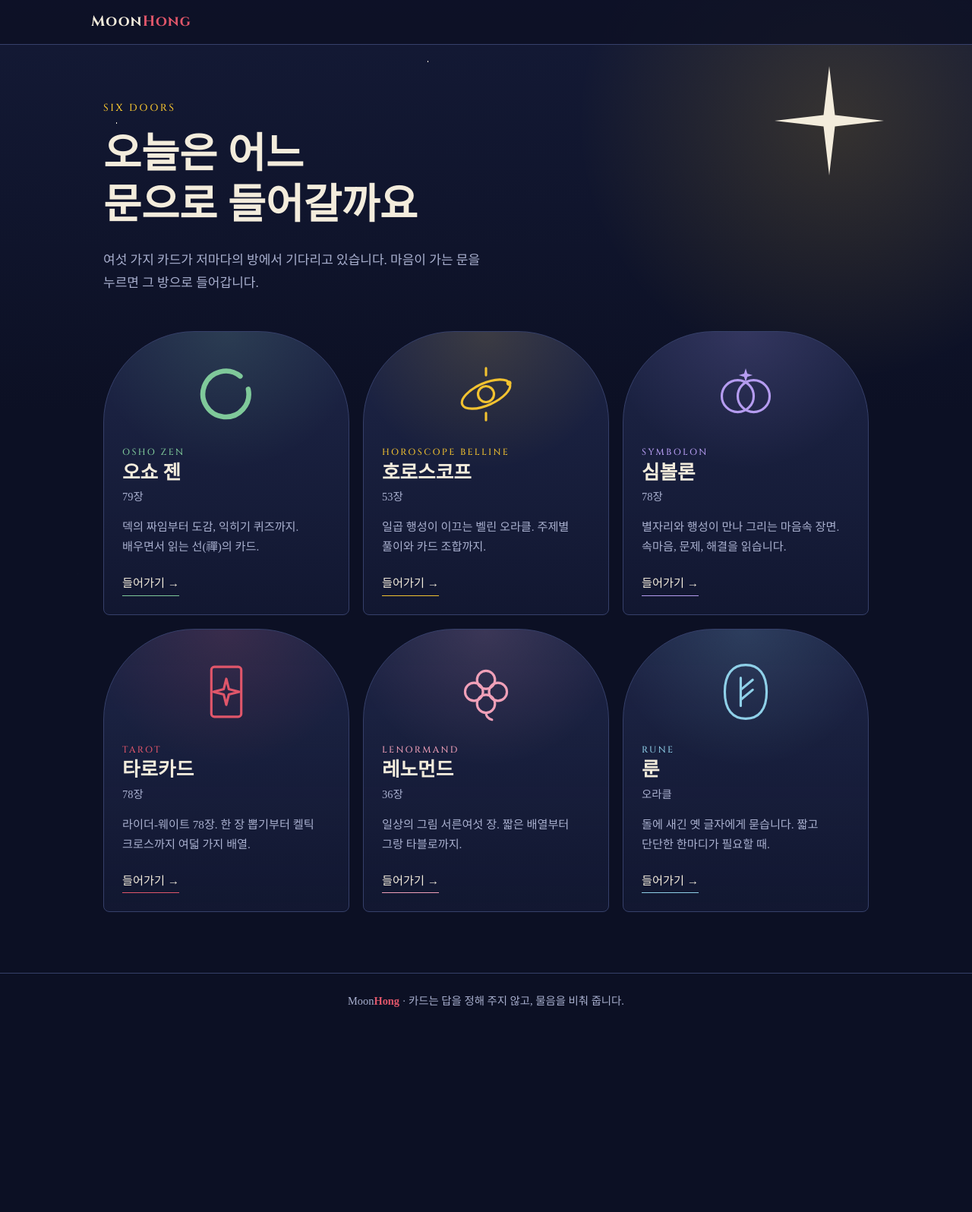
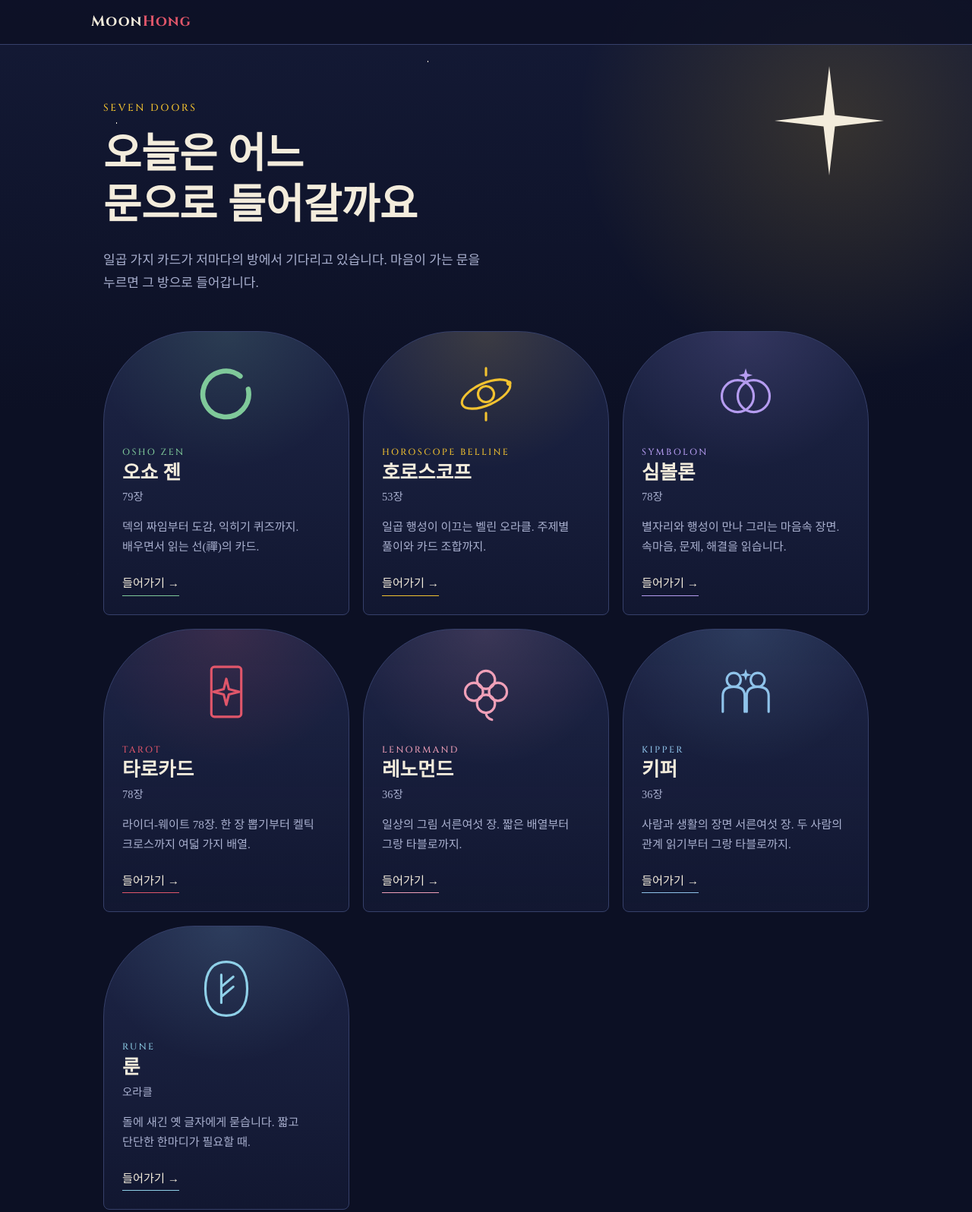
Before and after one commit to moonhong1164/MoonHongCardSites, a plain HTML site: page index.html in a window 1280 px wide. Shown: the top 1596 px of the page at 76% size. Before the commit the page ends 1364 px from the top, so only its background shows below. Drawn offline with Linux system fonts and the light colour scheme; a web font is replaced by a local one.

Commit message:
Add a seventh door for the Kipper site
Co-Authored-By: Claude Opus 5.5 <noreply@anthropic.com>

```diff
--- a/index.html
+++ b/index.html
@@ -4,7 +4,7 @@
 <meta charset="utf-8">
 <meta name="viewport" content="width=device-width, initial-scale=1">
 <title>MoonHong</title>
-<meta name="description" content="오쇼 젠, 호로스코프, 심볼론, 타로, 레노먼드, 룬. MoonHong의 카드 사이트 여섯 곳으로 들어가는 문.">
+<meta name="description" content="오쇼 젠, 호로스코프, 심볼론, 타로, 레노먼드, 키퍼, 룬. MoonHong의 카드 사이트 일곱 곳으로 들어가는 문.">
 <link rel="icon" href="favicon.svg" type="image/svg+xml">
 <link rel="preconnect" href="https://fonts.googleapis.com">
 <link rel="preconnect" href="https://fonts.gstatic.com" crossorigin>
@@ -20,9 +20,9 @@
 
 <main>
   <section class="intro">
-    <p class="eyebrow">Six Doors</p>
+    <p class="eyebrow">Seven Doors</p>
     <h1>오늘은 어느 문으로 들어갈까요</h1>
-    <p class="lead">여섯 가지 카드가 저마다의 방에서 기다리고 있습니다. 마음이 가는 문을 누르면 그 방으로 들어갑니다.</p>
+    <p class="lead">일곱 가지 카드가 저마다의 방에서 기다리고 있습니다. 마음이 가는 문을 누르면 그 방으로 들어갑니다.</p>
   </section>
 
   <ul class="doors">
@@ -97,6 +97,22 @@
       </a>
     </li>
     <li>
+      <a class="door" style="--accent: #8fc3ea" href="https://moonhong1164.github.io/MoonHongKIPPER/">
+        <svg class="glyph" viewBox="0 0 64 64" aria-hidden="true">
+          <circle cx="20" cy="20" r="7"/>
+          <path d="M9 52V36q0-9 11-9t11 9v16"/>
+          <circle cx="44" cy="20" r="7"/>
+          <path d="M33 52V36q0-9 11-9t11 9v16"/>
+          <path d="M32 9l1.4 4.6L38 15l-4.6 1.4L32 21l-1.4-4.6L26 15l4.6-1.4z" class="fill"/>
+        </svg>
+        <span class="en">Kipper</span>
+        <strong>키퍼</strong>
+        <span class="count">36장</span>
+        <p>사람과 생활의 장면 서른여섯 장. 두 사람의 관계 읽기부터 그랑 타블로까지.</p>
+        <span class="enter">들어가기 <i>→</i></span>
+      </a>
+    </li>
+    <li>
       <a class="door" style="--accent: var(--ice)" href="https://moonhong1164.github.io/MoonHongRUNE/">
         <svg class="glyph" viewBox="0 0 64 64" aria-hidden="true">
           <path d="M32 5c13 0 21 9 21 27S45 59 32 59 11 50 11 32 19 5 32 5z"/>
--- a/style.css
+++ b/style.css
@@ -1,5 +1,5 @@
 /* MoonHong 허브
- * 여섯 카드 사이트로 들어가는 문. 바탕과 글꼴은 MoonHong 시리즈의 밤하늘을 그대로 쓴다.
+ * 일곱 카드 사이트로 들어가는 문. 바탕과 글꼴은 MoonHong 시리즈의 밤하늘을 그대로 쓴다.
  */
 :root {
   color-scheme: dark;
@@ -63,7 +63,7 @@ main { width: 100%; max-width: var(--wrap); margin: 0 auto; padding: 0 16px 80px
 h1 { margin: 0 0 24px; font-size: clamp(2rem, 6vw, 3.4rem); line-height: 1.24; font-weight: 700; text-wrap: balance; max-width: 11em; }
 .lead { margin: 0; max-width: 32em; color: var(--mist); }
 
-/* ── 여섯 문 ──────────────────────── */
+/* ── 일곱 문 ──────────────────────── */
 .doors { list-style: none; margin: 0; padding: 0; display: grid; grid-template-columns: repeat(3, minmax(0, 1fr)); gap: 18px; }
 .doors li { display: flex; }
 
```
